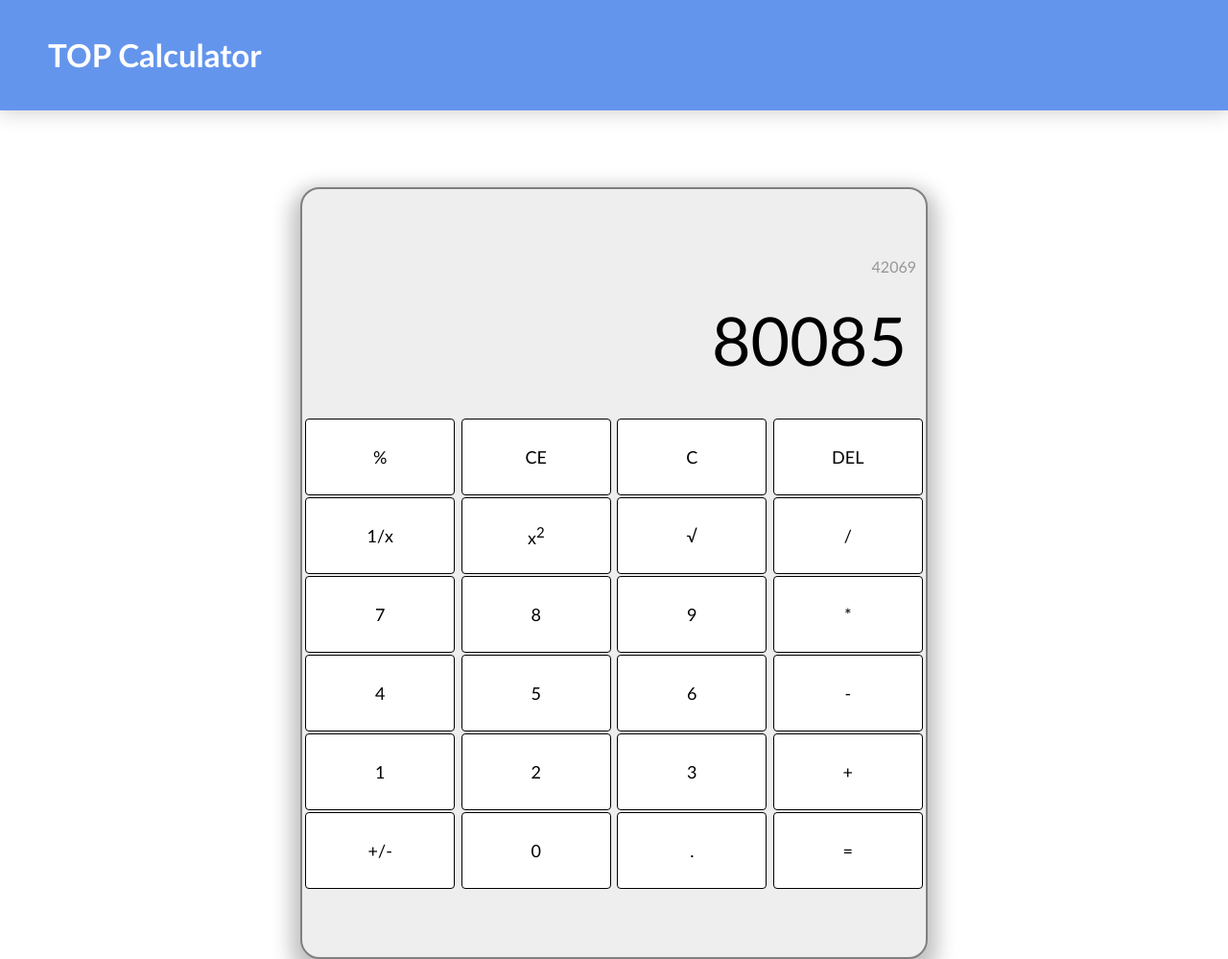
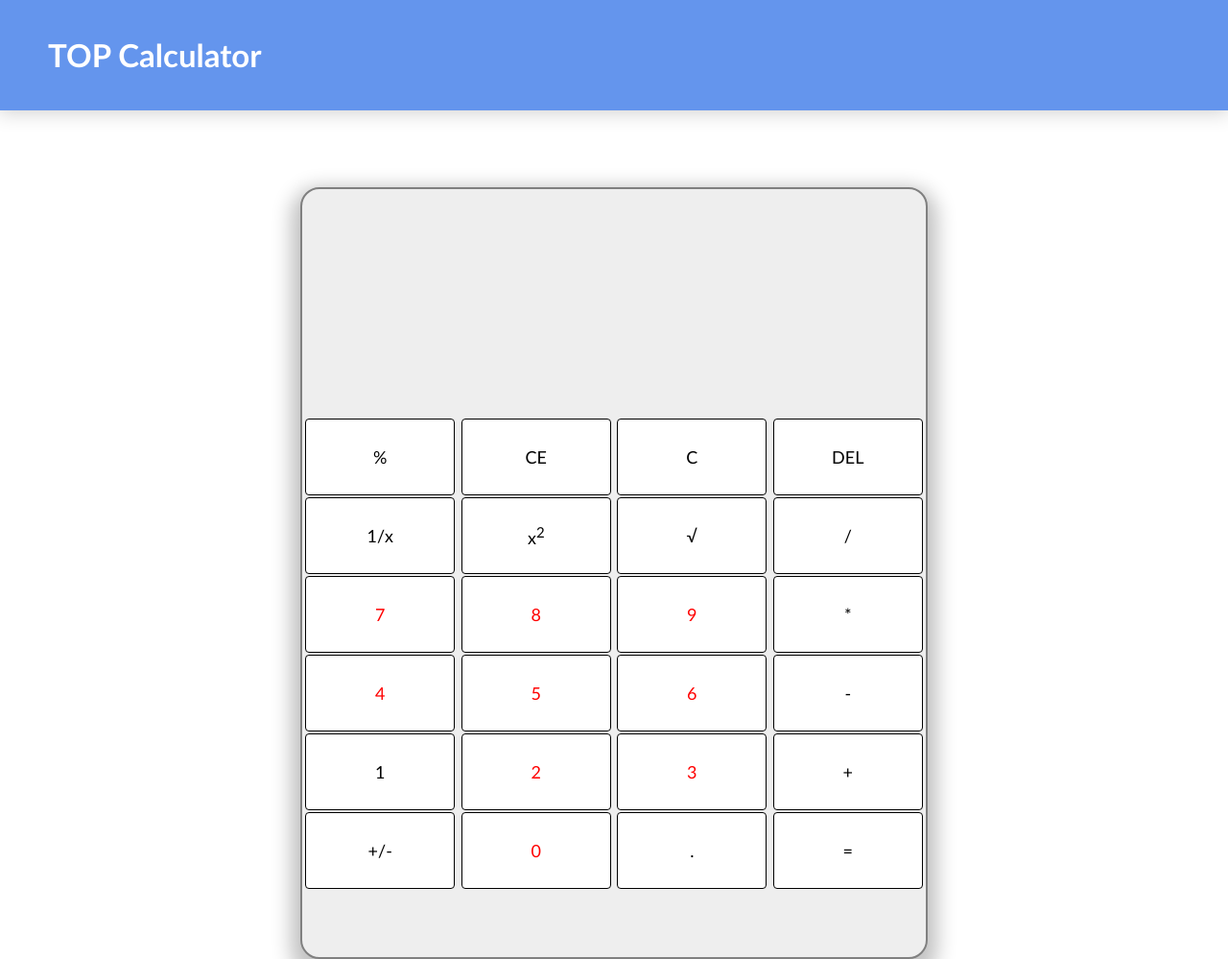
Before and after one commit to Macadangit/Calculator-Project-TOP, a plain HTML site: page index.html in a window 1280 px wide. Shown: the whole page at 96% size. Drawn offline with Linux system fonts and the light colour scheme.

Commit message:
removed placeholders from saved-number and current-entry

```diff
--- a/index.html
+++ b/index.html
@@ -3,7 +3,7 @@
 <head>
     <meta charset="UTF-8">
     <meta name="viewport" content="width=device-width, initial-scale=1.0">
-    <script src="script.js"></script>
+    <script src="script.js" defer></script>
     <link rel="stylesheet" href="style.css"></link>
     <title>Calculator</title>
 </head>
@@ -19,11 +19,11 @@
     <div class="main-section">
         <div class="calculator">
             <div class="previous">
-                <p id="saved-number">42069</p>
+                <p id="saved-number"></p>
 
             </div>
             <div class="output">
-                <p id="current-entry">80085 <p>
+                <p id="current-entry"><p>
 
 
 
```
